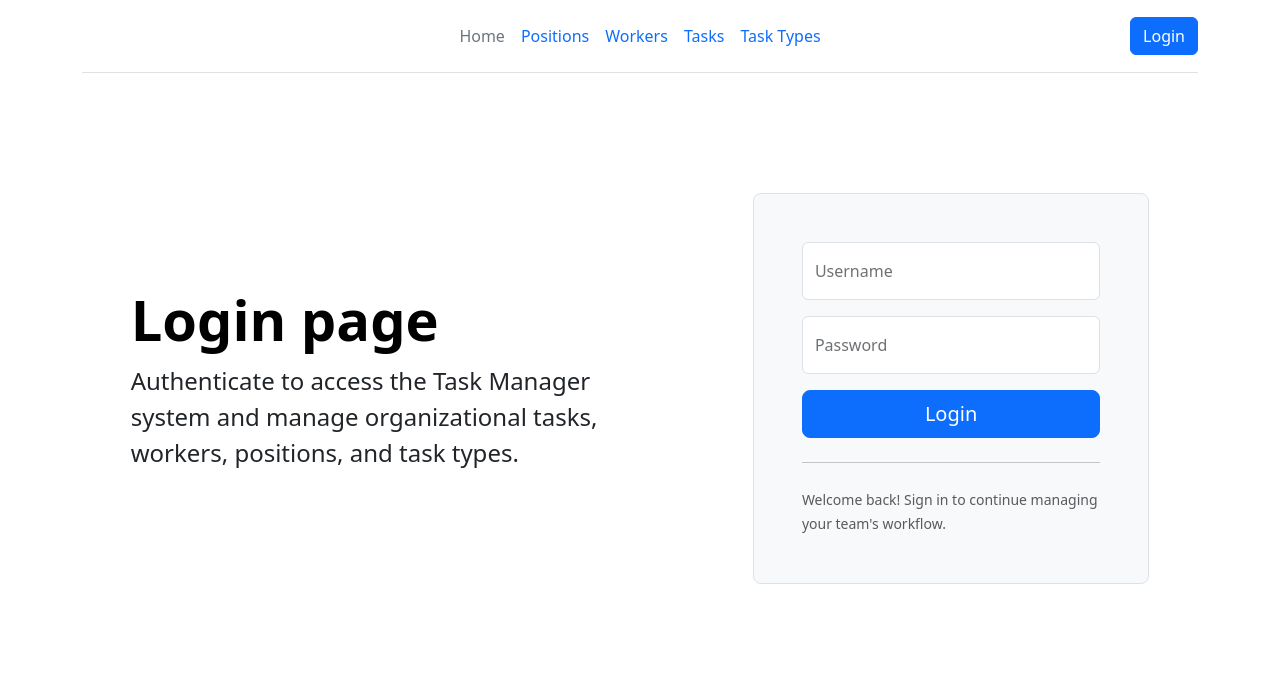
After one commit to pavliukkk/task-manager, a Django app: page /accounts/login/ in a window 1280 px wide. The commit adds this page. Shown: the top 679 px of the page. Run offline with Django 5.2, Linux system fonts and the light colour scheme; some libraries are stand-ins or nearby versions.

Commit message:
created login page % implemented login logic

```diff
--- a/static/css/styles.css
+++ b/static/css/styles.css
@@ -127,3 +127,8 @@
 @media (min-width: 992px) {
   .rounded-lg-3 { border-radius: .3rem; }
 }
+
+.login-btn {
+    text-decoration: none;
+    color: white;
+}
--- a/task_manager_service/settings.py
+++ b/task_manager_service/settings.py
@@ -120,3 +120,5 @@ STATICFILES_DIRS = [
 ASSETS_ROOT = "/static/assets"
 
 AUTH_USER_MODEL = 'task_manager.Worker'
+
+LOGIN_REDIRECT_URL = '/'
--- /dev/null
+++ b/templates/registration/login.html
@@ -0,0 +1,51 @@
+{% extends "base.html" %}
+
+{% block content %}
+  <div class="container col-xl-10 col-xxl-8 px-4 py-5">
+    <div class="row align-items-center g-lg-5 py-5">
+      <div class="col-lg-7 text-center text-lg-start">
+        <h1 class="display-4 fw-bold lh-1 text-body-emphasis mb-3">
+          Login page
+        </h1>
+        <p class="col-lg-10 fs-4">
+          Authenticate to access the Task Manager system and manage organizational tasks, workers, positions, and task
+          types.
+        </p>
+      </div>
+      <div class="col-md-10 mx-auto col-lg-5">
+        <form method="post" action="" class="p-4 p-md-5 border rounded-3 bg-body-tertiary">
+          {% csrf_token %}
+          <div class="form-floating mb-3">
+            <input
+                name="username"
+                type="text"
+                class="form-control"
+                id="floatingInput"
+                placeholder="Username"
+            />
+            <label for="floatingInput">Username</label>
+          </div>
+          <div class="form-floating mb-3">
+            <input
+                type="password"
+                name="password"
+                class="form-control"
+                id="floatingPassword"
+                placeholder="Password"
+            />
+            <label for="floatingPassword">Password</label>
+          </div>
+          <div class="checkbox mb-3">
+          </div>
+          <button class="w-100 btn btn-lg btn-primary" type="submit">
+            Login
+          </button>
+          <hr class="my-4"/>
+          <small class="text-body-secondary" style="text-align: center"
+          >Welcome back! Sign in to continue managing your team's workflow.</small
+          >
+        </form>
+      </div>
+    </div>
+  </div>
+{% endblock %}
```
Also changed, not shown: task_manager/views.py (+23 -1 lines).
